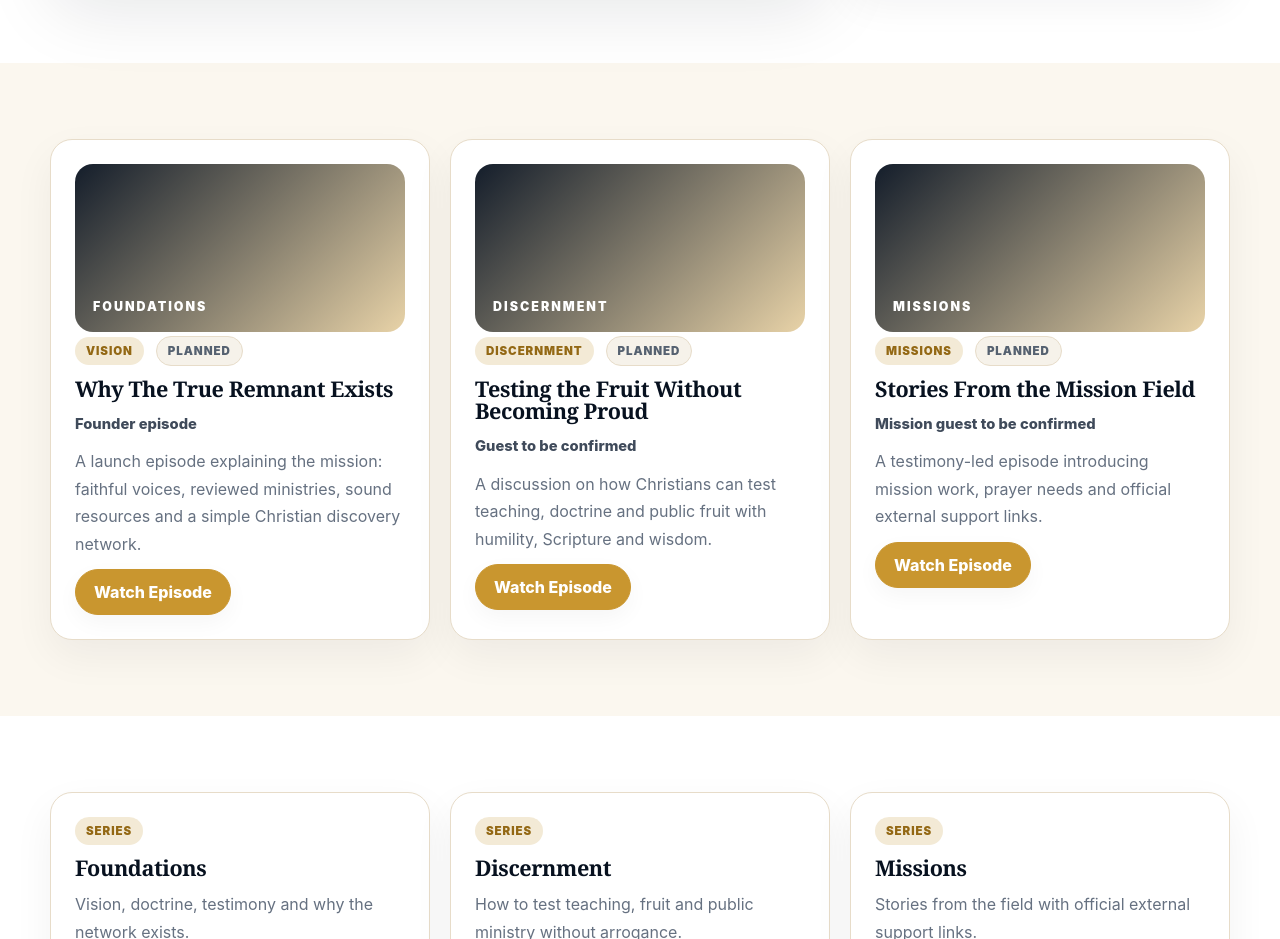
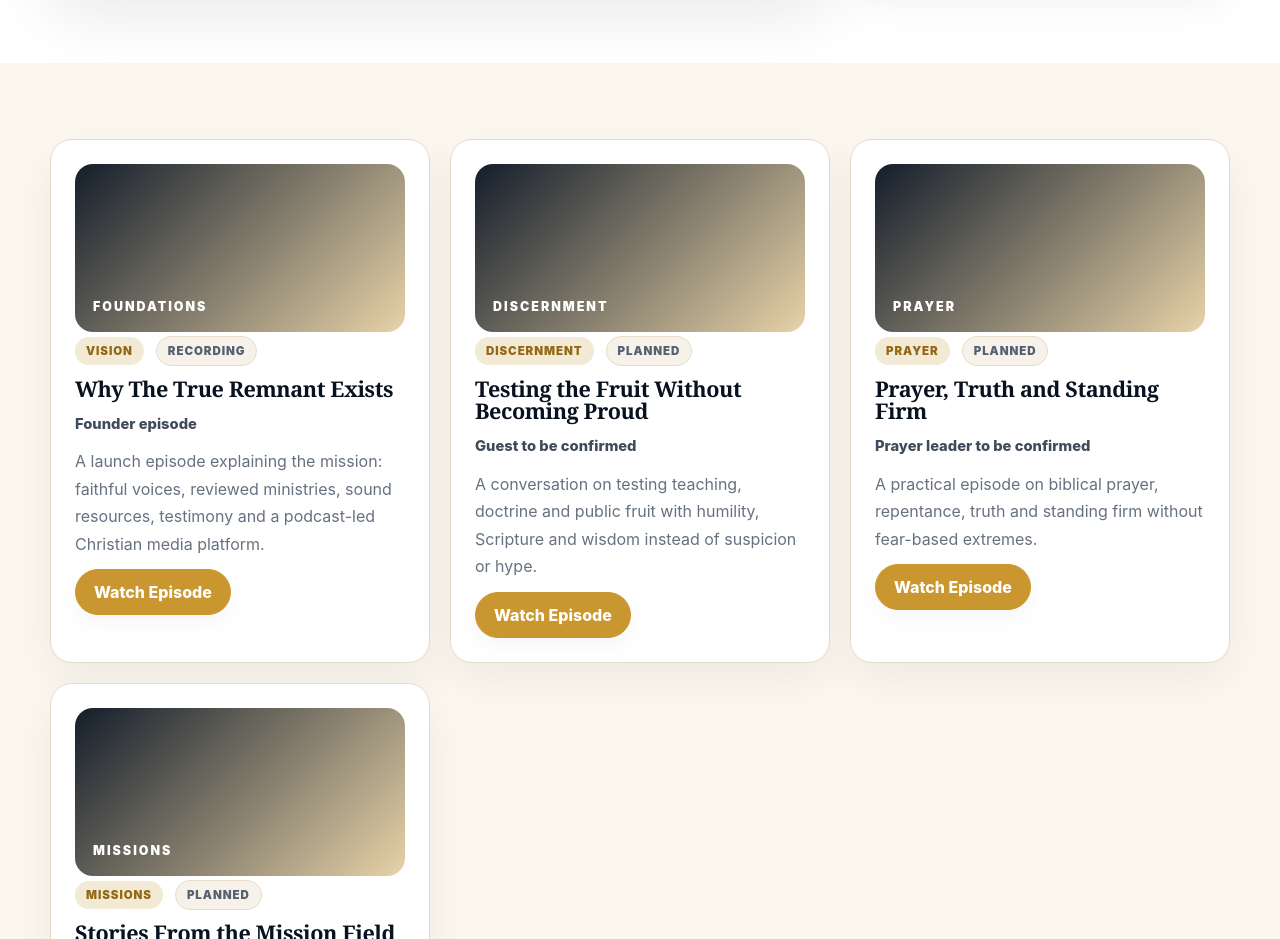
Before and after one commit to dakande85-bit/the-true-remnant-network, a Next.js app: page /podcast in a window 1280 px wide. Shown: the part 960-1899 px from the top of the page. Built offline with nearby package versions, Linux system fonts and the light colour scheme.

Commit message:
Expand podcast launch episode plan

```diff
--- a/src/data/podcasts.ts
+++ b/src/data/podcasts.ts
@@ -17,9 +17,9 @@ export const podcastEpisodes: PodcastEpisode[] = [
     topic: "Vision",
     series: "Foundations",
     summary:
-      "A launch episode explaining the mission: faithful voices, reviewed ministries, sound resources and a simple Christian discovery network.",
+      "A launch episode explaining the mission: faithful voices, reviewed ministries, sound resources, testimony and a podcast-led Christian media platform.",
     youtubeUrl: "#",
-    status: "Planned"
+    status: "Recording"
   },
   {
     id: "testing-the-fruit",
@@ -28,7 +28,18 @@ export const podcastEpisodes: PodcastEpisode[] = [
     topic: "Discernment",
     series: "Discernment",
     summary:
-      "A discussion on how Christians can test teaching, doctrine and public fruit with humility, Scripture and wisdom.",
+      "A conversation on testing teaching, doctrine and public fruit with humility, Scripture and wisdom instead of suspicion or hype.",
+    youtubeUrl: "#",
+    status: "Planned"
+  },
+  {
+    id: "prayer-and-truth",
+    title: "Prayer, Truth and Standing Firm",
+    guest: "Prayer leader to be confirmed",
+    topic: "Prayer",
+    series: "Prayer",
+    summary:
+      "A practical episode on biblical prayer, repentance, truth and standing firm without fear-based extremes.",
     youtubeUrl: "#",
     status: "Planned"
   },
```
